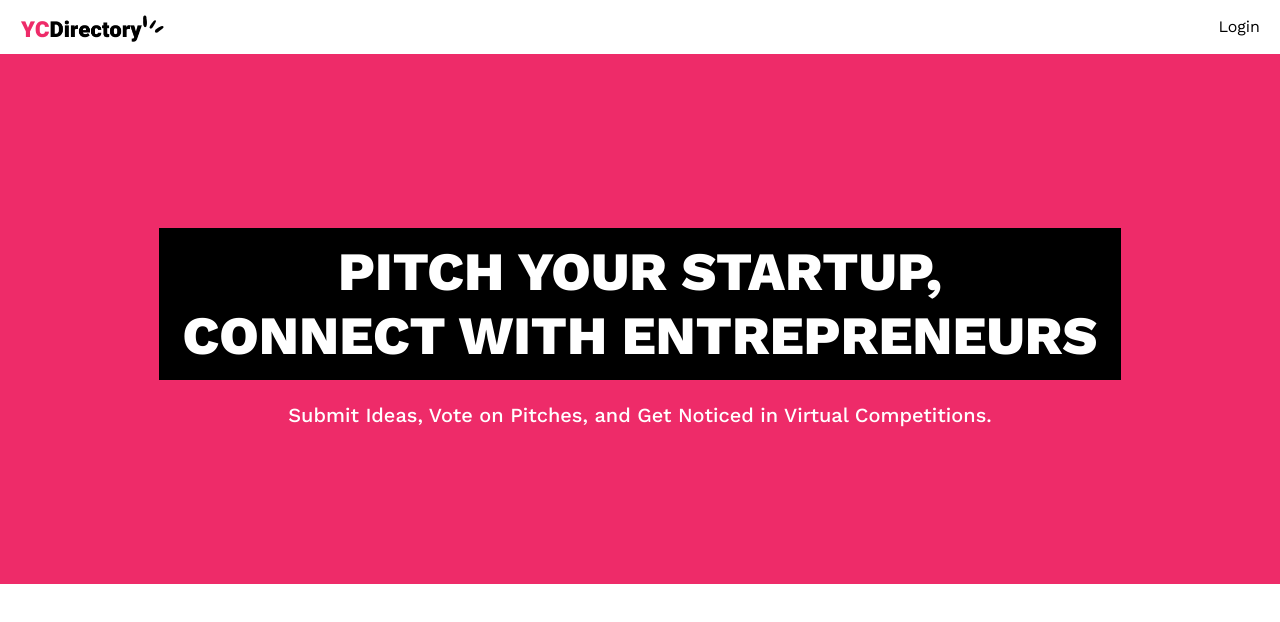
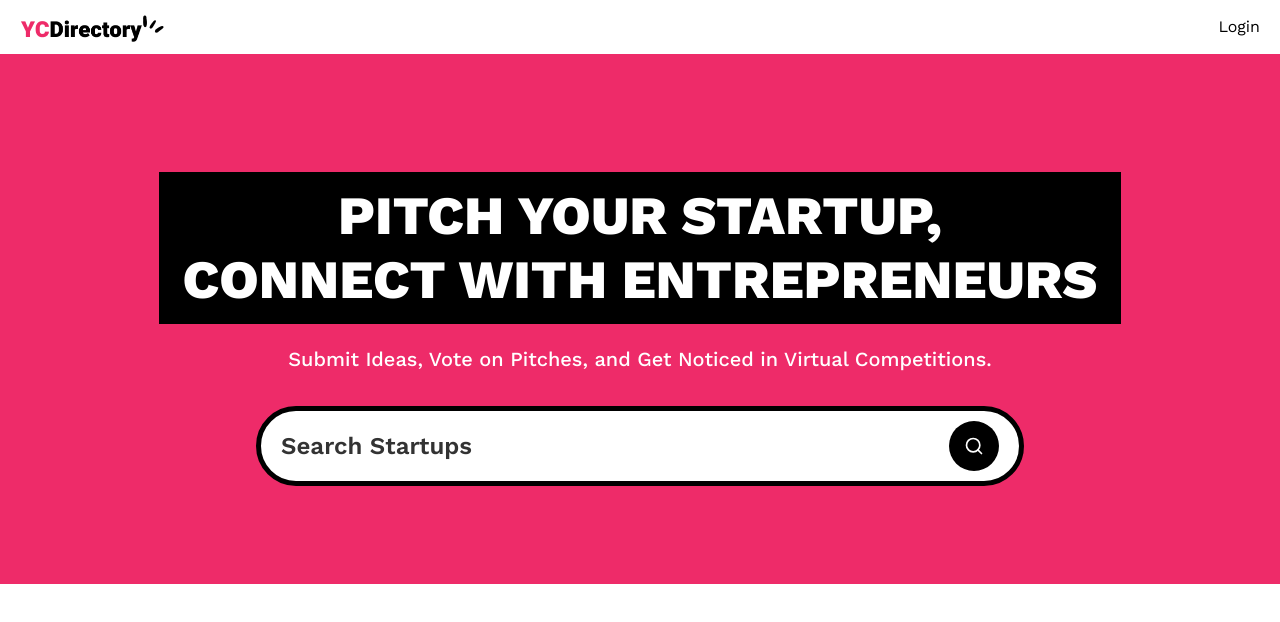
Before and after one commit to isaacscardoso/next-yc-directory, a Next.js app: page / in a window 1280 px wide. Shown: the top 622 px of the page. Built offline with nearby package versions, Linux system fonts and the light colour scheme; no server answers.

Commit message:
feat: It implements the use of the search form and adapts the page to accept search parameters.

```diff
--- a/app/(root)/page.tsx
+++ b/app/(root)/page.tsx
@@ -1,4 +1,8 @@
-export default function Home() {
+import SearchForm from "@/components/SearchForm";
+
+export default async function Home({ searchParams }: { searchParams: Promise<{ query?: string }> }) {
+  const query = (await searchParams).query;
+
   return (
     <>
       <section className="pink_container">
@@ -9,6 +13,8 @@ export default function Home() {
         <p className="sub-heading !max-w-3xl">
           Submit Ideas, Vote on Pitches, and Get Noticed in Virtual Competitions.
         </p>
+
+        <SearchForm query={ query }/>
       </section>
     </>
   );
```
